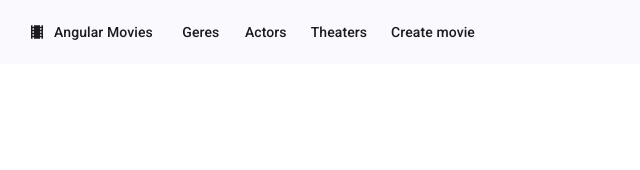
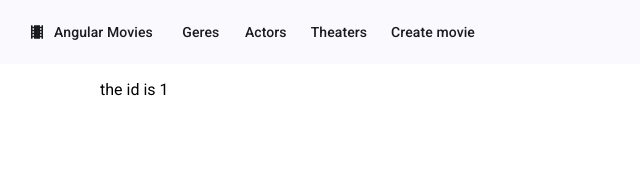
Before and after one commit to abdurrahmanoori/Angular-Movies, an Angular app: page /movies/edit/1 in a window 1280 px wide. Before the commit this address led to /. Shown: the top 170 px of the page, without its empty margins (0-640 px from the left). Built offline with nearby package versions, Linux system fonts and the light colour scheme.

Commit message:
url parameter added for the edit moive

```diff
--- a/src/app/app.config.ts
+++ b/src/app/app.config.ts
@@ -1,11 +1,11 @@
 import { ApplicationConfig, provideZoneChangeDetection } from '@angular/core';
-import { provideRouter } from '@angular/router';
+import { provideRouter, withComponentInputBinding } from '@angular/router';
 
 import { routes } from './app.routes';
 import { provideAnimationsAsync } from '@angular/platform-browser/animations/async';
 
 export const appConfig: ApplicationConfig = {
   providers: [provideZoneChangeDetection({ eventCoalescing: true }),
-  provideRouter(routes), provideAnimationsAsync(),
+  provideRouter(routes, withComponentInputBinding()), provideAnimationsAsync(),
   provideAnimationsAsync()]
 };
--- a/src/app/app.routes.ts
+++ b/src/app/app.routes.ts
@@ -7,6 +7,7 @@ import { CreateTheaterComponent } from './theaters/create-theater/create-theater
 import { CreateMovieComponent } from './movies/create-movie/create-movie.component';
 import { IndexActorsComponent } from './actors/index-actors/index-actors.component';
 import { CreateActorComponent } from './actors/create-actor/create-actor.component';
+import { EditMovieComponent } from './movies/edit-movie/edit-movie.component';
 
 export const routes: Routes = [
     { path: '', component: LandingPageComponent },
@@ -19,7 +20,8 @@ export const routes: Routes = [
     { path: 'theaters', component: IndexTheatersComponent },
     { path: 'theaters/create', component: CreateTheaterComponent },
 
-    { path: 'movies/create', component: CreateMovieComponent }
+    { path: 'movies/create', component: CreateMovieComponent },
+    { path: 'movies/edit/:id', component: EditMovieComponent }
 
 
 ];
--- /dev/null
+++ b/src/app/movies/edit-movie/edit-movie.component.html
@@ -0,0 +1 @@
+<p>the id is {{ id }}</p>
--- /dev/null
+++ b/src/app/movies/edit-movie/edit-movie.component.ts
@@ -0,0 +1,14 @@
+import { Component, Input, numberAttribute } from '@angular/core';
+import { transform } from 'typescript';
+
+@Component({
+  selector: 'app-edit-movie',
+  standalone: true,
+  imports: [],
+  templateUrl: './edit-movie.component.html',
+  styleUrl: './edit-movie.component.css'
+})
+export class EditMovieComponent {
+  @Input({ transform: numberAttribute })
+  id!: number;
+}
```
Also changed, not shown: src/app/movies/edit-movie/edit-movie.component.css (added).
